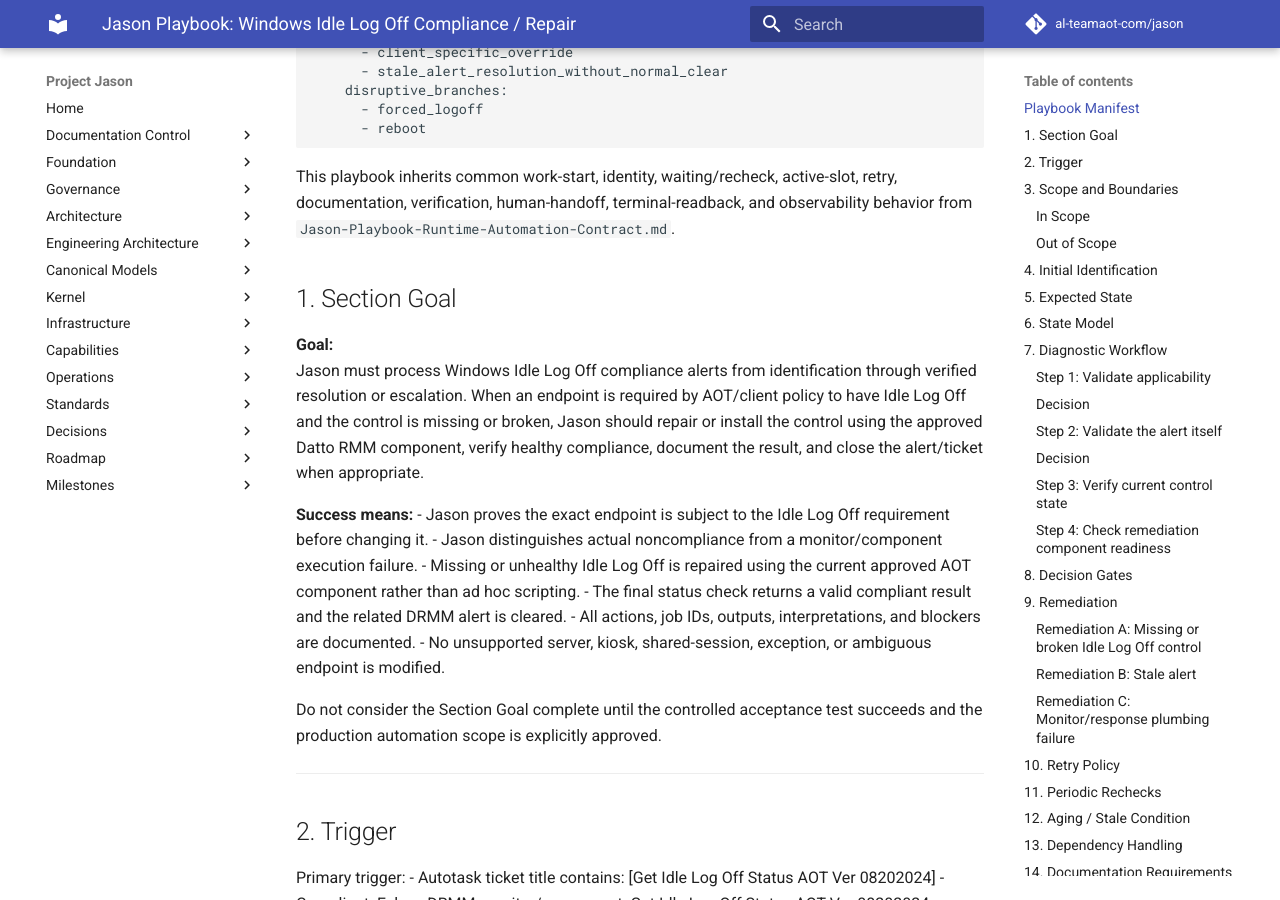
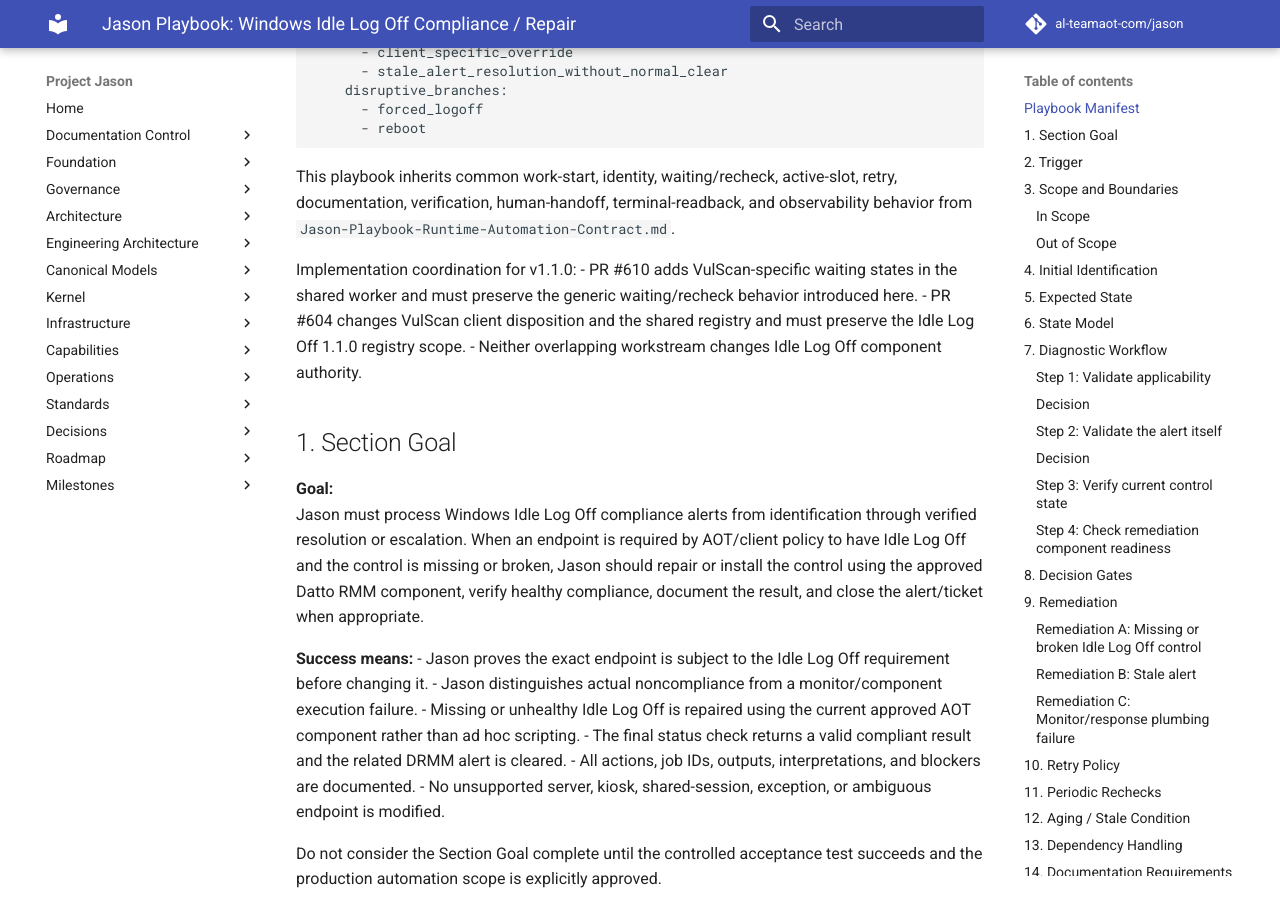
Before and after one commit to al-teamaot-com/jason, an MkDocs documentation site: the page built from docs/playbooks/Jason-Windows-Idle-Log-Off-Compliance-Repair.md, in a window 1280 px wide and 900 px high, scrolled down 887 px. Built offline with MkDocs 1.6.1 and Material for MkDocs 9.7.7, drawn with Linux system fonts in a browser that asks for light colours; comment, search, counter and statistics services are not loaded.

Commit message:
Record Idle Log Off integration coordination

````diff
--- a/docs/playbooks/Jason-Windows-Idle-Log-Off-Compliance-Repair.md
+++ b/docs/playbooks/Jason-Windows-Idle-Log-Off-Compliance-Repair.md
@@ -45,6 +45,12 @@
 ```
 
 This playbook inherits common work-start, identity, waiting/recheck, active-slot, retry, documentation, verification, human-handoff, terminal-readback, and observability behavior from `Jason-Playbook-Runtime-Automation-Contract.md`.
+
+
+Implementation coordination for v1.1.0:
+- PR #610 adds VulScan-specific waiting states in the shared worker and must preserve the generic waiting/recheck behavior introduced here.
+- PR #604 changes VulScan client disposition and the shared registry and must preserve the Idle Log Off 1.1.0 registry scope.
+- Neither overlapping workstream changes Idle Log Off component authority.
 
 ## 1. Section Goal
 
````
